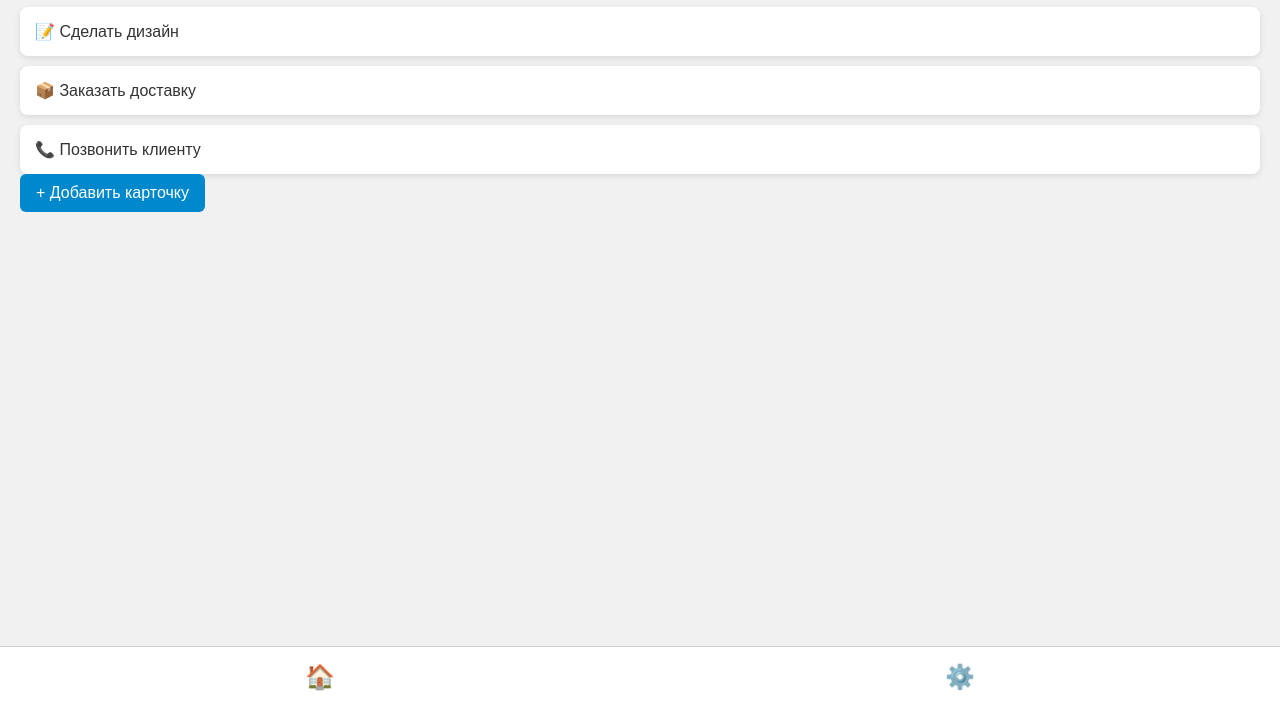
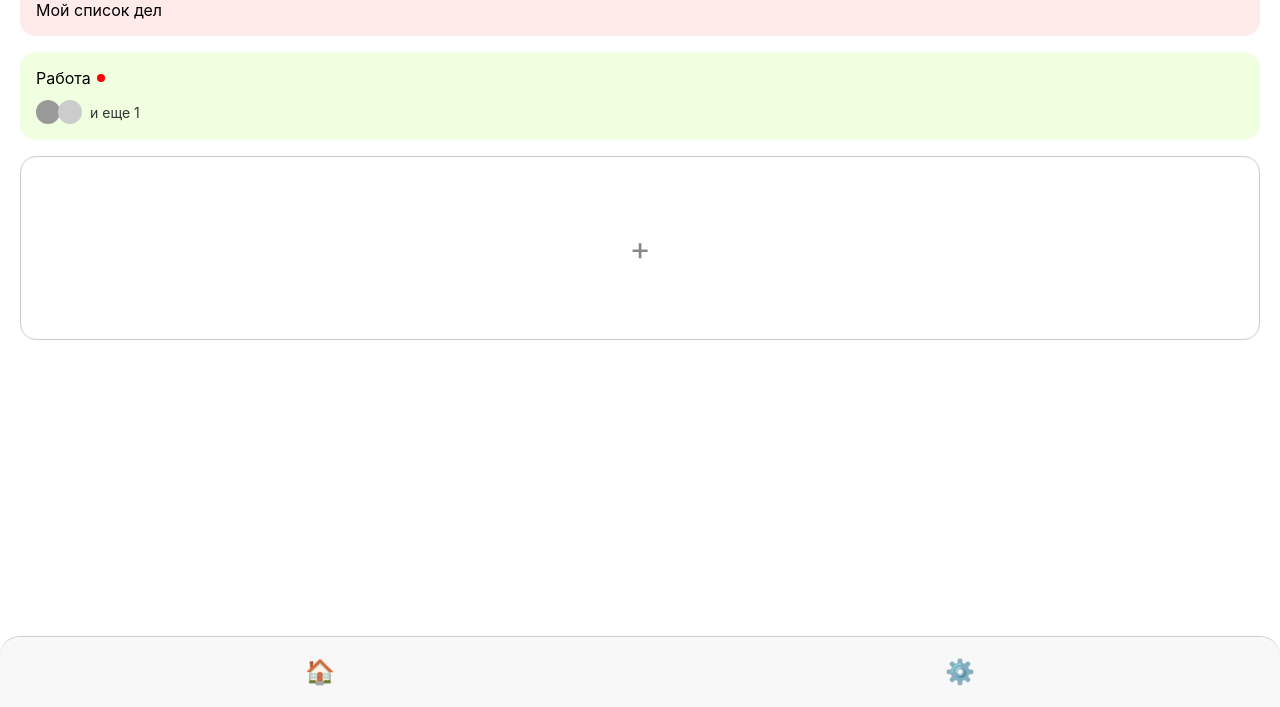
Before and after one commit to freemyswagfms/FocusPadApp, a plain HTML site: page index.html in a window 1280 px wide. Shown: the part 93-800 px from the top of the page. Drawn offline with Linux system fonts and the light colour scheme.

Commit message:
Add files via upload

```diff
--- a/index.html
+++ b/index.html
@@ -8,41 +8,34 @@
   <script src="https://telegram.org/js/telegram-web-app.js"></script>
 </head>
 <body>
-  <!-- Главная -->
+    <body>
         <div id="main" class="page active">
-    <h1>Мои карточки</h1>
-    <section class="card-list">
-      <div class="card">📝 Сделать дизайн</div>
-      <div class="card">📦 Заказать доставку</div>
-      <div class="card">📞 Позвонить клиенту</div>
-    </section>
-    <button onclick="addCard()">+ Добавить карточку</button>
+          <h1 class="title">Мои пространства</h1>
+
+          <div class="space-card pink">
+            Мой список дел
           </div>
 
-  <!-- Настройки -->
-  <div id="settings" class="page hidden">
-    <h2>Настройки</h2>
-    <section class="settings-form">
-      <label>
-        Никнейм:
-        <input type="text" placeholder="Введите ник" />
-      </label>
-      <label>
-        Тема:
-        <select>
-          <option>Светлая</option>
-          <option>Тёмная</option>
-        </select>
-      </label>
-    </section>
+          <div class="space-card green">
+            <div class="space-header">
+              Работа <span class="dot"></span>
+            </div>
+            <div class="avatars">
+              <div class="avatar avatar1"></div>
+              <div class="avatar avatar2"></div>
+              <span class="avatar-count">и еще 1</span>
+            </div>
           </div>
 
-  <!-- Навигация -->
+          <div class="space-card empty">
+            <span class="plus">+</span>
+          </div>
+        </div>
+
         <nav class="bottom-nav">
-    <button onclick="showPage('main')" id="nav-main">🏠</button>
-    <button onclick="showPage('settings')" id="nav-settings">⚙️</button>
+          <button class="nav-btn active">🏠</button>
+          <button class="nav-btn">⚙️</button>
         </nav>
 
         <script src="script.js"></script>
       </body>
-</html>
--- a/style.css
+++ b/style.css
@@ -1,54 +1,86 @@
 body {
-    font-family: sans-serif;
+    font-family: -apple-system, sans-serif;
     margin: 0;
-    background: #f1f1f1;
+    background: #fff;
+    padding: 20px;
+    padding-bottom: 90px;
+  }
+
+  .title {
+    text-align: center;
+    font-size: 20px;
+    margin-bottom: 20px;
+  }
+
+  .space-card {
+    border-radius: 16px;
+    padding: 16px;
+    margin-bottom: 16px;
+    font-size: 16px;
+  }
+
+  .space-card.pink {
+    background: #ffeaea;
+  }
+
+  .space-card.green {
+    background: #f0ffe0;
+  }
+
+  .space-card.empty {
+    border: 1px solid #ccc;
+    height: 150px;
+    display: flex;
+    justify-content: center;
+    align-items: center;
+    color: #888;
+    font-size: 28px;
+    border-radius: 16px;
+  }
+
+  .space-header {
+    display: flex;
+    align-items: center;
+    gap: 6px;
+  }
+
+  .dot {
+    width: 8px;
+    height: 8px;
+    background: red;
+    border-radius: 50%;
+    display: inline-block;
+  }
+
+  .avatars {
+    margin-top: 12px;
+    display: flex;
+    align-items: center;
+    gap: 8px;
+  }
+
+  .avatar {
+    width: 24px;
+    height: 24px;
+    border-radius: 50%;
+  }
+
+  .avatar1 {
+    background: #999;
+  }
+
+  .avatar2 {
+    background: #ccc;
+    margin-left: -10px;
+  }
+
+  .avatar-count {
+    font-size: 14px;
     color: #333;
   }
 
-  .page {
-    padding: 20px;
-    padding-bottom: 80px; /* место под нижнюю навигацию */
-  }
-
-  .hidden {
-    display: none;
-  }
-
-  .card-list {
-    margin-top: 20px;
-    display: flex;
-    flex-direction: column;
-    gap: 10px;
-  }
-
-  .card {
-    padding: 15px;
-    background: #fff;
-    border-radius: 8px;
-    box-shadow: 0 2px 6px rgba(0,0,0,0.1);
-  }
-
-  button {
-    padding: 10px 16px;
-    border: none;
-    background: #0088cc;
-    color: white;
-    border-radius: 6px;
-    cursor: pointer;
-    font-size: 16px;
-  }
-
-  button:hover {
-    background: #0070aa;
-  }
-
-  input, select {
-    margin-top: 5px;
-    padding: 8px;
-    width: 100%;
-    border: 1px solid #ccc;
-    border-radius: 6px;
-    margin-bottom: 20px;
+  .plus {
+    font-size: 32px;
   }
 
   .bottom-nav {
@@ -56,22 +88,23 @@ body {
     bottom: 0;
     left: 0;
     right: 0;
-    height: 60px;
-    background: white;
-    border-top: 1px solid #ccc;
+    background: #f8f8f8;
+    height: 70px;
     display: flex;
     justify-content: space-around;
     align-items: center;
+    border-top-left-radius: 20px;
+    border-top-right-radius: 20px;
+    border-top: 1px solid #ccc;
   }
 
-  .bottom-nav button {
+  .nav-btn {
+    font-size: 24px;
     background: none;
     border: none;
-    font-size: 24px;
-    color: #666;
-    cursor: pointer;
+    color: #888;
   }
 
-  .bottom-nav button.active {
-    color: #0088cc;
+  .nav-btn.active {
+    color: black;
   }
```
Lines whose indentation alone changed are shown as unchanged.
